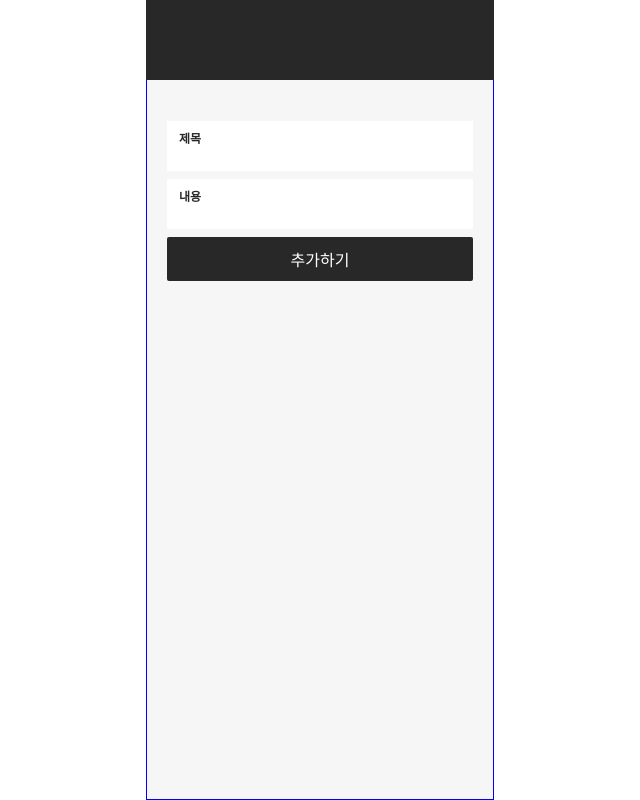
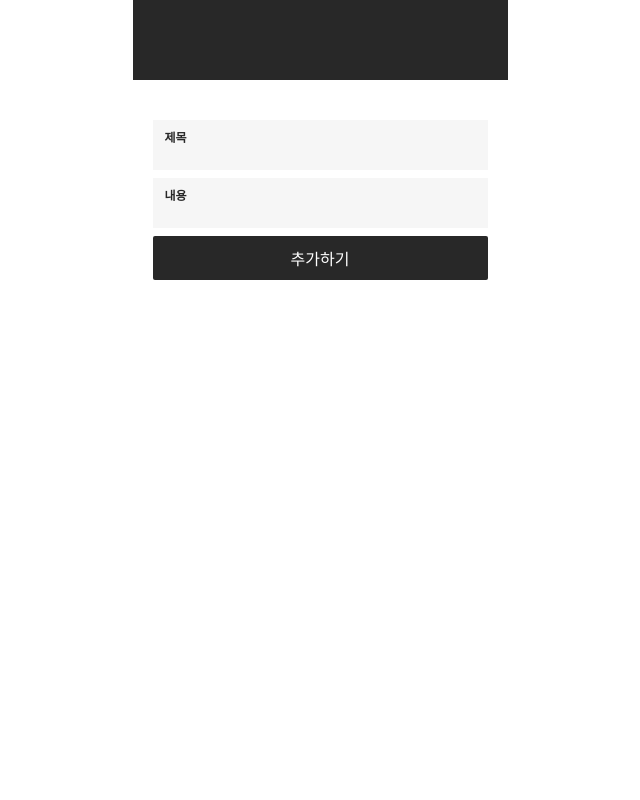
Before and after one commit to kordobby/HH99-todolist, a React (Create React App) app: page / in a window 1280 px wide. Shown: the whole page, without its empty margins (320-960 px from the left). Built offline with nearby package versions, Linux system fonts and the light colour scheme.

Commit message:
💄 [UI] Layout style refactor

```diff
--- a/src/components/Header.jsx
+++ b/src/components/Header.jsx
@@ -8,7 +8,9 @@ export default Header;
 
 const HeaderWrapper = styled.div`
   background-color: ${colors.grayscale.black};
-  width: 348px;
+  @media (min-width: 576px) {
+    width: 375px;
+  }
   height: 80px;
   position: fixed;
   top: 0;
--- a/src/components/Layout.jsx
+++ b/src/components/Layout.jsx
@@ -1,25 +1,35 @@
 import styled from "styled-components";
 import flex from "../shared/styles/utilFlex";
 import { colors } from "../shared/styles/utilColors";
+import {
+  LayoutCenteredWrapper,
+  LayoutChildrenWrapper,
+  LayoutInnerWrapper,
+  LayoutWrapper,
+} from "./Layout.style";
 
 const Layout = ({ children }) => {
   return (
     <LayoutWrapper>
-      <Container>{children}</Container>
+      <LayoutCenteredWrapper>
+        <LayoutChildrenWrapper>
+          <LayoutInnerWrapper>{children}</LayoutInnerWrapper>
+        </LayoutChildrenWrapper>
+      </LayoutCenteredWrapper>
     </LayoutWrapper>
   );
 };
 
 export default Layout;
 
-const LayoutWrapper = styled.div`
-  ${flex({ justify: "center" })};
-  overflow: hidden;
-`;
+// const LayoutWrapper = styled.div`
+//   ${flex({ justify: "center" })};
+//   overflow: hidden;
+// `;
 
-const Container = styled.div`
-  width: 348px;
-  height: 100vh;
-  ${flex({ direction: "column" })};
-  background-color: ${colors.grayscale.gray};
-`;
+// const Container = styled.div`
+//   width: 348px;
+//   height: 100vh;
+//   ${flex({ direction: "column" })};
+//   background-color: ${colors.grayscale.gray};
+// `;
--- /dev/null
+++ b/src/components/Layout.style.js
@@ -0,0 +1,31 @@
+import styled from "styled-components";
+
+export const LayoutWrapper = styled.div`
+  width: 100vw;
+  display: flex;
+  justify-content: center;
+  align-items: center;
+  background-color: #fff;
+  overflow: scroll;
+  overflow-x: hidden;
+`;
+
+export const LayoutCenteredWrapper = styled.div`
+  position: relative;
+  display: flex;
+  flex-direction: column;
+  width: 100%;
+  @media (min-width: 576px) {
+    width: 375px;
+  }
+`;
+
+export const LayoutChildrenWrapper = styled.div`
+  flex-grow: 1;
+  z-index: 1;
+  height: 100%;
+`;
+
+export const LayoutInnerWrapper = styled.div`
+  height: 100vh;
+`;
--- a/src/elements/Input.jsx
+++ b/src/elements/Input.jsx
@@ -41,7 +41,7 @@ const InputLabel = styled.div`
 
 const InnerContainer = styled.div`
   height: 30px;
-  background-color: ${colors.grayscale.white};
+  background-color: ${colors.grayscale.gray};
   ${flex({ justify: "center" })};
   padding: 10px 50px;
   input {
@@ -49,5 +49,6 @@ const InnerContainer = styled.div`
     height: 100%;
     outline: none;
     border: none;
+    background-color: ${colors.grayscale.gray};
   }
 `;
--- a/src/elements/common.styles.js
+++ b/src/elements/common.styles.js
@@ -3,9 +3,8 @@ import styled from "styled-components";
 export const InnerWrapper = styled.div`
   width: 100%;
   height: 100%;
-  /* margin-top: 80px; */
   padding: 120px 20px 60px 20px;
-  border: 1px solid blue;
+  /* border: 1px solid blue; */
   box-sizing: border-box;
   display: flex;
   flex-direction: column;
```
